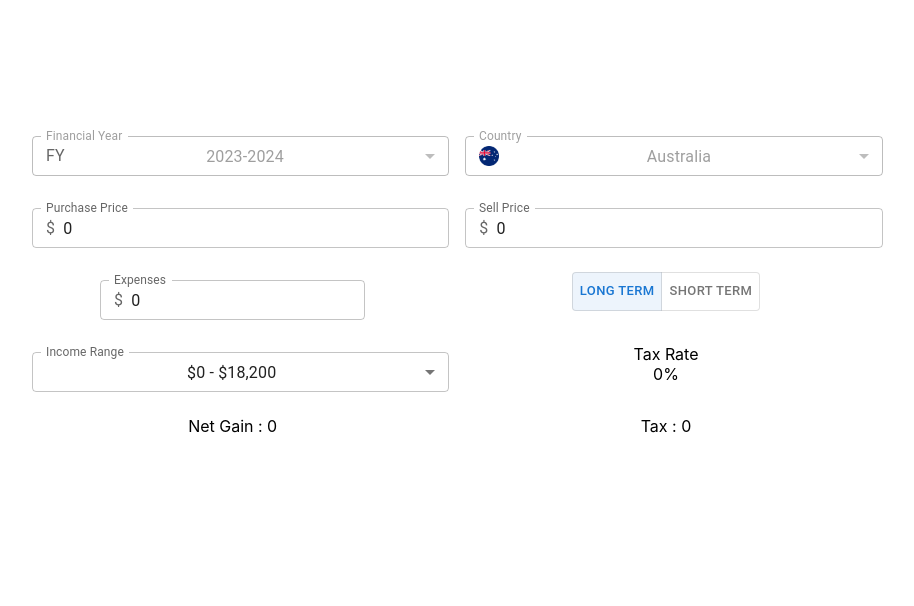
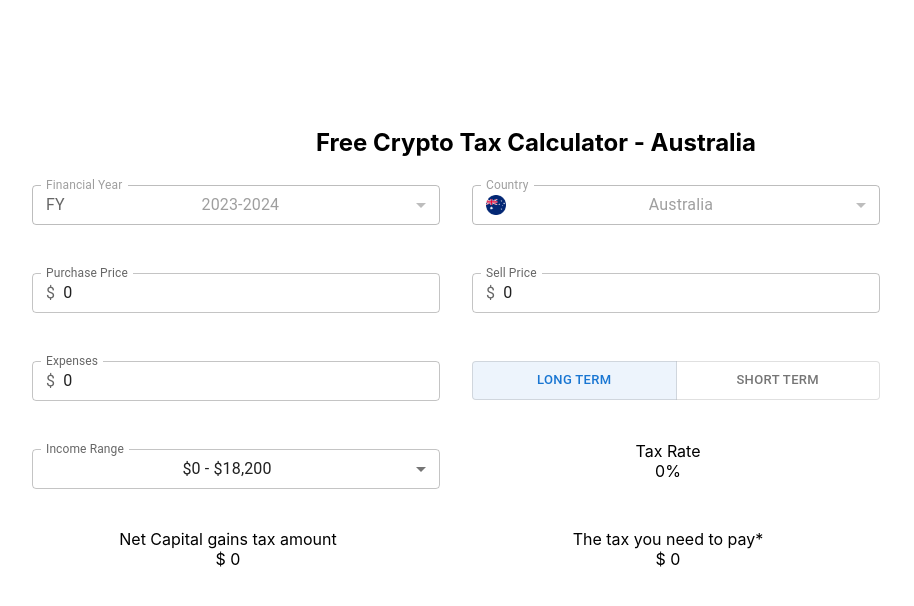
Before and after one commit to Krishna3267/koinx-task, a React (Create React App) app: page / in a window 1280 px wide. Shown: the top 606 px of the page, without its empty margins (104-1018 px from the left). Built offline with nearby package versions, Linux system fonts and the light colour scheme.

Commit message:
Styled the Calculator

```diff
--- a/src/components/Calculator.js
+++ b/src/components/Calculator.js
@@ -105,8 +105,9 @@ const Calculator = (props) => {
 
 
     return (
-        <Box sx={{flexGrow:10}}>
-            <Grid container spacing={2}>
+        <Box className={"calc-box"} sx={{flexGrow:10}}>
+            <h2>Free Crypto Tax Calculator - Australia</h2>
+            <Grid className='calc-grid' container spacing={4}>
                 <Grid item xs = {5}>
                     <FormControl fullWidth disabled sx={{ m: 1, minWidth: 120 }} size="small">
                         <InputLabel id="demo-select-small-label">Financial Year</InputLabel>
@@ -164,7 +165,7 @@ const Calculator = (props) => {
                 </FormControl>
             </Grid>
             <Grid item xs = {5}>
-                <FormControl sx={{ m: 1 }}>
+                <FormControl fullWidth sx={{ m: 1 }}>
                     <InputLabel htmlFor="outlined-adornment-amount">Expenses</InputLabel>
                     <OutlinedInput
                     size='small'
@@ -178,6 +179,7 @@ const Calculator = (props) => {
             </Grid>
             <Grid item xs = {5}>
                 <ToggleButtonGroup
+                fullWidth sx={{ m: 1, minWidth: 120} }
                     size='small'
                         label="Type"
                         color="primary"
@@ -208,8 +210,9 @@ const Calculator = (props) => {
                 </FormControl>
             </Grid>
 
-            <Grid item xs={5}>
-                <div>Tax Rate</div>
+            <Grid item xs={5} >
+                <div  className='tax-rate'>
+                <div >Tax Rate</div>
                 {incomeRange === 0 && (
                     <div>0%</div>
                 ) }
@@ -225,21 +228,38 @@ const Calculator = (props) => {
                 {incomeRange === 4 && (
                     <div>$51,667 + 45% of excess over $180,000</div>
                 ) }
+                </div>
             </Grid>
                 {
                     type === "Long Term" && capGain > 0 && (
                         <>
                             <Grid item xs={5}>
-                                <div>Capital Gain : {capGain}</div>
+                                <div className="cap-gain">
+                                    <div>Capital Gains amount</div>
+                                    <div>$ {capGain}</div>
+                                </div>
                             </Grid>
                             <Grid item xs={5}>
-                                <div>Discount : {discount}</div>
+                                <div className="discount">
+                                    <div>Discount for long term gains</div>
+                                    <div>$ {discount}</div>
+                                </div>
                             </Grid>
                         </>
                     )
                 }
-                <Grid item xs={5}>Net Gain : {netGain}</Grid>
-                <Grid item xs={5}>Tax : {tax}</Grid>
+                <Grid item xs={5} >
+                    <div className='net-gain'>
+                        <div>Net Capital gains tax amount</div>
+                        <div className='result net-res'>$ {netGain}</div>
+                    </div>
+                </Grid>
+                <Grid item xs={5} >
+                    <div className='tax-pay'>
+                        <div>The tax you need to pay*</div>
+                        <div className='result tax-res'>$ {tax}</div>
+                    </div>
+                </Grid>
             </Grid>
         </Box>
     )
```
